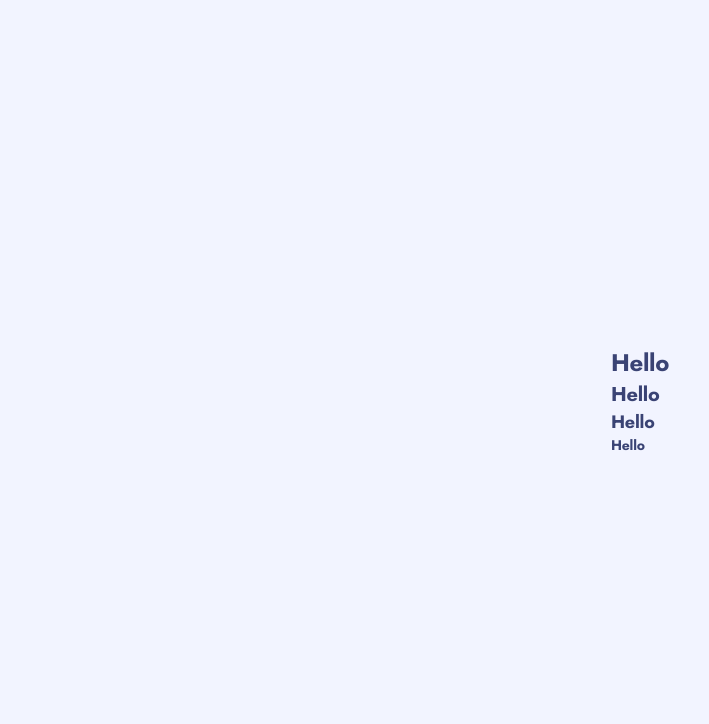
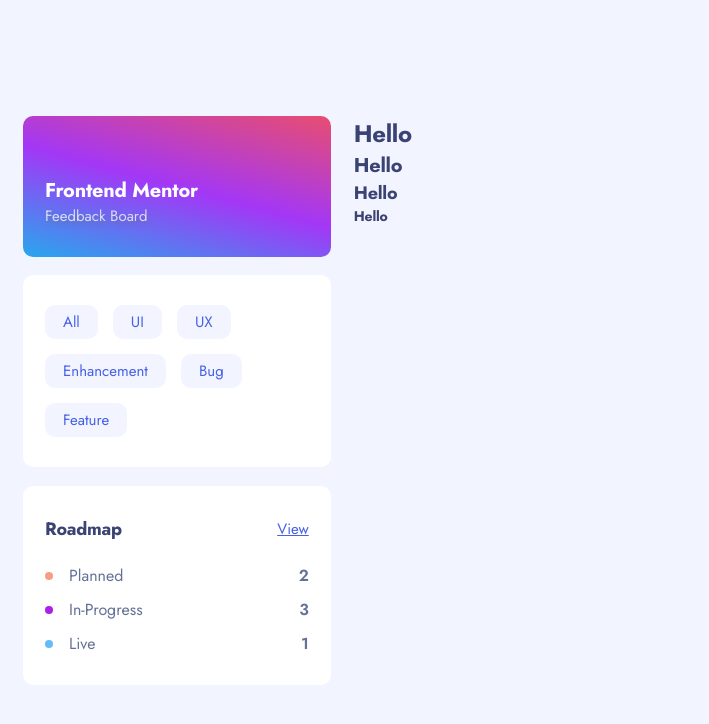
Before and after one commit to hollowww-dev/feedback-app-fe, a React (Vite) app: page / in a window 1280 px wide. Shown: the top 724 px of the page, without its empty margins (0-709 px from the left). Built offline with nearby package versions, Linux system fonts and the light colour scheme.

Commit message:
Finished sidebar (possible refactor) #Stream 08.03.2024

```diff
--- a/src/App.tsx
+++ b/src/App.tsx
@@ -6,10 +6,7 @@
 
 import { theme } from './theme';
 
-import MediaQuery from 'react-responsive';
-import breakpoints from './utils/breakpoints';
-
-import MobileHeader from './components/MobileHeader';
+import { Container } from './components/Container';
 
 import FeedbackListPage from './components/FeedbackListPage';
 
@@ -18,11 +15,15 @@
 		<>
 			<ThemeProvider theme={theme}>
 				<GlobalStyles />
-				<MediaQuery maxWidth={breakpoints.mobile}>
-					<MobileHeader />
-				</MediaQuery>
 				<Routes>
-					<Route path="/" element={<FeedbackListPage />} />
+					<Route
+						path="/"
+						element={
+							<Container>
+								<FeedbackListPage />
+							</Container>
+						}
+					/>
 					<Route path="*" element={<Navigate to="/" />} />
 				</Routes>
 			</ThemeProvider>
--- a/src/components/Buttons.tsx
+++ b/src/components/Buttons.tsx
@@ -1,7 +1,7 @@
 import { styled } from 'styled-components';
 
 export const ButtonCategory = styled.button`
-	padding: 0.4em 1em;
+	padding: 0.4em 1.2em;
 	border-radius: 10px;
 	background-color: ${({ theme }) => theme.bodyBackground};
 	color: ${({ theme }) => theme.secondary};
--- /dev/null
+++ b/src/components/Container.tsx
@@ -0,0 +1,12 @@
+import { styled } from 'styled-components';
+
+export const Container = styled.div`
+	flex-direction: column;
+	display: flex;
+	width: calc(100vw - 2em);
+	padding: 1em 0.5em;
+
+	@media (min-width: 1280px) {
+		max-width: calc(1280px - 2em);
+	}
+`;
--- a/src/components/MobileHeader.tsx
+++ b/src/components/FeedbackListPage/MobileHeader.tsx
@@ -2,8 +2,8 @@
 
 import { styled } from 'styled-components';
 
-import IconHamburger from '../assets/shared/mobile/icon-hamburger.svg?react';
-import IconClose from '../assets/shared/mobile/icon-close.svg?react';
+import IconHamburger from '../../assets/shared/mobile/icon-hamburger.svg?react';
+import IconClose from '../../assets/shared/mobile/icon-close.svg?react';
 
 import Sidebar from './Sidebar';
 
@@ -35,6 +35,7 @@
 			}
 			p {
 				opacity: 0.75;
+				text-shadow: ${({ theme }) => theme.paragraph} 2px 2.5px 5px;
 			}
 		}
 		div.right {
@@ -52,7 +53,7 @@
 		background-color: rgba(0, 0, 0, 0.5);
 		div.content {
 			padding: 1.5em;
-			width: 80%;
+			width: 75%;
 			height: 100%;
 			background-color: ${({ theme }) => theme.bodyBackground};
 		}
--- /dev/null
+++ b/src/components/FeedbackListPage/Sidebar.tsx
@@ -0,0 +1,152 @@
+import { styled } from 'styled-components';
+
+import { ButtonCategory } from '../Buttons';
+
+import MediaQuery from 'react-responsive';
+import breakpoints from '../../utils/breakpoints';
+
+const SidebarContainer = styled.div`
+	display: flex;
+	flex-direction: column;
+	align-items: center;
+	gap: 1.25em;
+	@media (min-width: ${breakpoints.mobile}) {
+		flex-direction: row;
+		align-items: stretch;
+	}
+	@media (min-width: ${breakpoints.tablet}) {
+		flex-direction: column;
+		width: 25%;
+	}
+	div.bracket {
+		display: flex;
+		flex-wrap: wrap;
+		padding: 2em 1.5em;
+		width: 100%;
+		border-radius: 10px;
+		background-color: ${({ theme }) => theme.white};
+		&.title {
+			display: flex;
+			align-items: flex-end;
+			background: rgb(232, 77, 112);
+			background: linear-gradient(
+				195deg,
+				rgba(232, 77, 112, 1) 0%,
+				rgba(163, 55, 246, 1) 50%,
+				rgba(40, 167, 237, 1) 100%
+			);
+			@media (min-width: ${breakpoints.tablet}) {
+				padding-top: 4em;
+			}
+			div {
+				h2,
+				p {
+					color: ${({ theme }) => theme.white};
+				}
+				p {
+					opacity: 0.75;
+					text-shadow: ${({ theme }) => theme.paragraph} 2px 2.5px 5px;
+				}
+			}
+		}
+		&.categories {
+			gap: 0.8em;
+			@media (min-width: ${breakpoints.tablet}) {
+				gap: 1em;
+			}
+		}
+		&.roadmap {
+			display: flex;
+			flex-direction: column;
+			gap: 1.5em;
+			div.top {
+				display: flex;
+				justify-content: space-between;
+				align-items: center;
+			}
+			div.feedbacks {
+				display: flex;
+				flex-direction: column;
+				font-size: 1.6rem;
+				gap: 0.75em;
+				div {
+					display: flex;
+					justify-content: space-between;
+					align-items: center;
+					span {
+						display: flex;
+						align-items: center;
+						position: relative;
+						font-weight: 400;
+						&::before {
+							margin-right: 1em;
+							width: 0.35em;
+							height: 0.35em;
+							border-radius: 50%;
+							content: '';
+							@media (min-width: ${breakpoints.mobile}) {
+								width: 0.5em;
+								height: 0.5em;
+							}
+						}
+
+						&.planned::before {
+							background-color: ${({ theme }) => theme.planned};
+						}
+						&.in-progress::before {
+							background-color: ${({ theme }) => theme.primary};
+						}
+						&.live::before {
+							background-color: ${({ theme }) => theme.live};
+						}
+					}
+					span.number {
+						font-weight: 600;
+					}
+				}
+			}
+		}
+	}
+`;
+
+const Sidebar = () => {
+	return (
+		<SidebarContainer>
+			<MediaQuery minWidth={breakpoints.mobile}>
+				<div className="bracket title">
+					<div>
+						<h2>Frontend Mentor</h2>
+						<p>Feedback Board</p>
+					</div>
+				</div>
+			</MediaQuery>
+			<div className="bracket categories">
+				<ButtonCategory>All</ButtonCategory>
+				<ButtonCategory>UI</ButtonCategory>
+				<ButtonCategory>UX</ButtonCategory>
+				<ButtonCategory>Enhancement</ButtonCategory>
+				<ButtonCategory>Bug</ButtonCategory>
+				<ButtonCategory>Feature</ButtonCategory>
+			</div>
+			<div className="bracket roadmap">
+				<div className="top">
+					<h3>Roadmap</h3>
+					<a href="#">View</a>
+				</div>
+				<div className="feedbacks">
+					<div>
+						<span className="planned">Planned</span> <span className="number">2</span>
+					</div>
+					<div>
+						<span className="in-progress">In-Progress</span> <span className="number">3</span>
+					</div>
+					<div>
+						<span className="live">Live</span> <span className="number">1</span>
+					</div>
+				</div>
+			</div>
+		</SidebarContainer>
+	);
+};
+
+export default Sidebar;
--- a/src/components/FeedbackListPage/index.tsx
+++ b/src/components/FeedbackListPage/index.tsx
@@ -1,10 +1,43 @@
+import { styled } from 'styled-components';
+
+import MediaQuery from 'react-responsive';
+import breakpoints from '../../utils/breakpoints';
+
+import MobileHeader from './MobileHeader';
+import Sidebar from './Sidebar';
+
+const FeedbackContainer = styled.div`
+	display: flex;
+	flex-direction: column;
+	gap: 1.5em;
+
+	@media (min-width: ${breakpoints.tablet}) {
+		flex-direction: row;
+	}
+`;
+
+const FeedbackList = styled.div`
+	display: flex;
+	flex-direction: column;
+`;
+
 const FeedbackListPage = () => {
 	return (
 		<>
-			<h1>Hello</h1>
-			<h2>Hello</h2>
-			<h3>Hello</h3>
-			<h4>Hello</h4>
+			<MediaQuery maxWidth={breakpoints.mobile}>
+				<MobileHeader />
+			</MediaQuery>
+			<MediaQuery minWidth={breakpoints.mobile}>
+				<FeedbackContainer>
+					<Sidebar />
+					<FeedbackList>
+						<h1>Hello</h1>
+						<h2>Hello</h2>
+						<h3>Hello</h3>
+						<h4>Hello</h4>
+					</FeedbackList>
+				</FeedbackContainer>
+			</MediaQuery>
 		</>
 	);
 };
--- a/src/components/Sidebar.tsx
+++ /dev/null
@@ -1,40 +0,0 @@
-import { styled } from 'styled-components';
-
-import { ButtonCategory } from './Buttons';
-
-const SidebarContainer = styled.div`
-	display: flex;
-	flex-direction: column;
-	gap: 1.25em;
-	div.bracket {
-		display: flex;
-		flex-wrap: wrap;
-		padding: 2em 1.5em;
-		width: 100%;
-		border-radius: 10px;
-		background-color: ${({ theme }) => theme.white};
-		&.categories {
-			gap: 0.75em;
-		}
-	}
-`;
-
-const Sidebar = () => {
-	return (
-		<SidebarContainer>
-			<div className="bracket categories">
-				<ButtonCategory>All</ButtonCategory>
-				<ButtonCategory>UI</ButtonCategory>
-				<ButtonCategory>UX</ButtonCategory>
-				<ButtonCategory>Enhancement</ButtonCategory>
-				<ButtonCategory>Bug</ButtonCategory>
-				<ButtonCategory>Feature</ButtonCategory>
-			</div>
-			<div className="bracket">
-				<p>Hello</p>
-			</div>
-		</SidebarContainer>
-	);
-};
-
-export default Sidebar;
--- a/src/globalStyles.ts
+++ b/src/globalStyles.ts
@@ -25,13 +25,13 @@
     line-height: 1.9rem;
     font-weight: 600;
 
-    @media (min-width: 756px) {
+    @media (min-width: 768px) {
         font-size: 1.5rem;
         line-height: 2.2rem;
         font-weight: 400;
     }
 
-    @media (min-width: 1024px) {
+    @media (min-width: 1280) {
         font-size: 1.6rem;
         line-height: 2.3rem;
     }
@@ -62,6 +62,10 @@
     letter-spacing: -.02rem;
 }
 
+a, a:visited {
+    color: ${({ theme }) => theme.secondary};
+}
+
 button {
     cursor: pointer;
     border: none;
--- a/src/theme.ts
+++ b/src/theme.ts
@@ -9,5 +9,5 @@
 	secondary: '#4661E6',
 	errorBackground: '#D73737',
 	planned: '#F49F85',
-	inLive: '#62BCFA',
+	live: '#62BCFA',
 };
--- a/src/utils/breakpoints.ts
+++ b/src/utils/breakpoints.ts
@@ -1,7 +1,6 @@
 const breakpoints = {
-	mobile: '568px',
+	mobile: '768px',
 	tablet: '1024px',
-	desktop: '1440px',
 };
 
 export default breakpoints;
```
